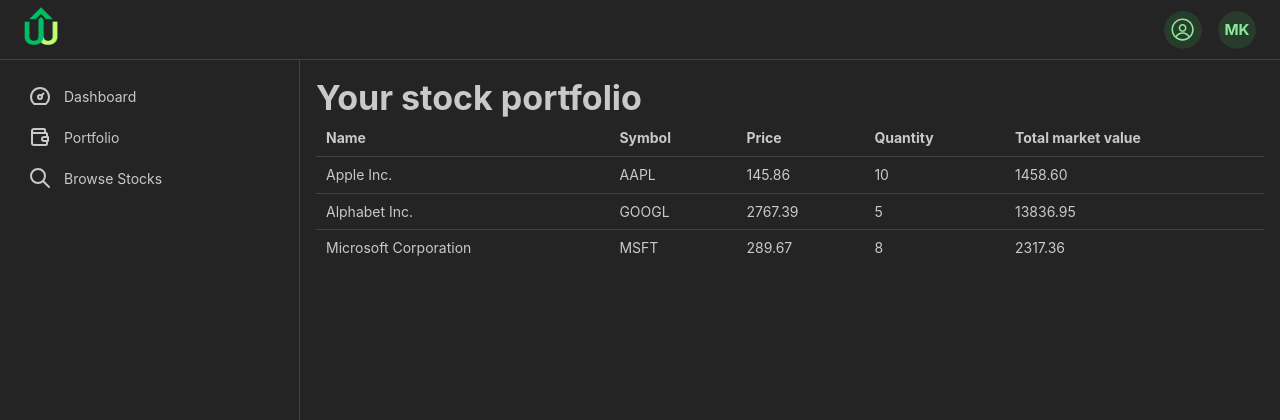
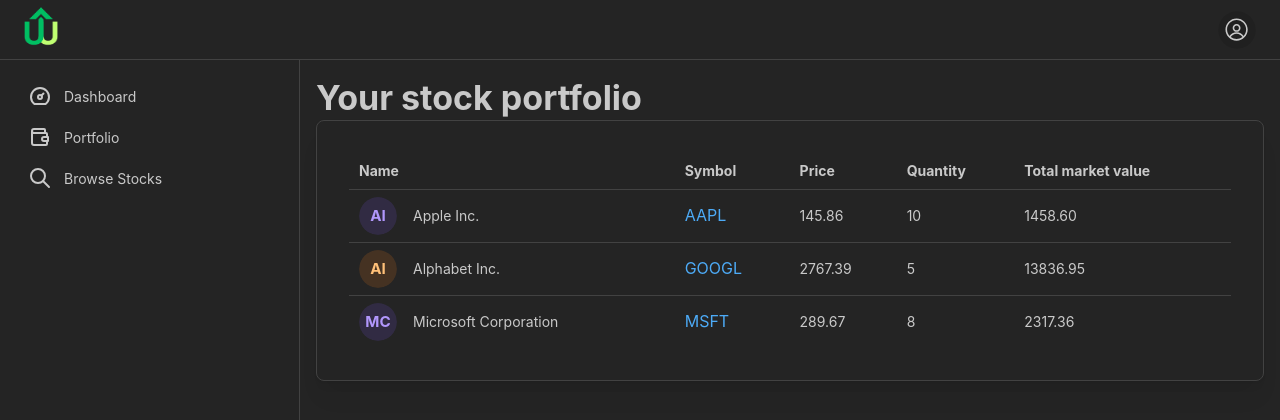
Before and after one commit to justinfiset/UpTrade, a Next.js app in the folder UpTradeClient/: page /portfolio in a window 1280 px wide. Shown: the top 420 px of the page. Built offline with nearby package versions, Linux system fonts and the light colour scheme; no server answers.

Commit message:
Api integration to portfolo and stock browsing

```diff
--- a/UpTradeClient/components/AppNav.js
+++ b/UpTradeClient/components/AppNav.js
@@ -32,6 +32,7 @@
 import LoginForm from "./LoginForm";
 import SignupForm from "./SignupForm";
 import { useState } from "react";
+import AvatarIcon from "./AvatarIcon";
 
 export default function AppNav(props) {
     const [opened, { toggle }] = useDisclosure();
@@ -115,8 +116,7 @@
                     <Menu trigger="hover" ml={"auto"} mr={"1.5em"}>
                         <Menu.Target>
                           <Group>
-                          <Avatar color="green" radius="xl"></Avatar>
-                          <Avatar color="green" radius="xl">MK</Avatar>
+                          <AvatarIcon></AvatarIcon>
                           </Group>
                         </Menu.Target>
                         {props.loggedIn ? loggedInMenu : loggedOutMenu}
--- /dev/null
+++ b/UpTradeClient/components/AvatarIcon.js
@@ -0,0 +1,38 @@
+import { Avatar } from "@mantine/core";
+import { useEffect, useState } from "react";
+
+export default function AvatarIcon(props) {
+    const [logo, setLogo] = useState(null);
+    const [logoError, setLogoError] = useState(false);
+
+    useEffect(() => {
+        async function fetchStockLogo() {
+            try {
+                const response = await fetch(props.src);
+                const data = await response.json();
+                if (data.logo) {
+                    setLogo(data.logo);
+                } else {
+                    setLogoError(true);
+                }
+            } catch (error) {
+                setLogoError(true);
+            }
+        }
+        fetchStockLogo();
+    });
+
+    return (
+        <>
+            {logoError ? (
+                <Avatar
+                    color="initials"
+                    name={props.name}
+                    onError={() => setLogoError(true)}
+                />
+            ) : (
+                <Avatar src={logo}></Avatar>
+            )}
+        </>
+    );
+}
--- a/UpTradeClient/pages/Dashboard.js
+++ b/UpTradeClient/components/Dashboard.js
@@ -1,5 +1,5 @@
 import { Container, Grid, SimpleGrid, Skeleton } from "@mantine/core";
-import StartCard from "../components/StatCard";
+import StartCard from "./StatCard";
 
 export default function Dashboard() {
   const PRIMARY_COL_HEIGHT = "300px";
--- /dev/null
+++ b/UpTradeClient/pages/api/finnhub.js
@@ -0,0 +1,25 @@
+export default function handler(req, res) {
+    const finnhub = require("finnhub");
+
+    // Vérification de l'API Key
+    const apiKey = process.env.FINNHUB_API_KEY;
+    console.log("API Key utilisée:", apiKey);
+
+    if (!apiKey) {
+        return res.status(500).json({ error: "API Key non définie dans .env.local" });
+    }
+
+    const api_key = finnhub.ApiClient.instance.authentications["api_key"];
+    api_key.apiKey = apiKey;
+
+    const finnhubClient = new finnhub.DefaultApi();
+
+    // TEST avec une requête plus simple (quote au lieu de stockCandles)
+    finnhubClient.quote("AAPL", (error, data, response) => {
+        if (error) {
+            console.error("Erreur Finnhub:", error);
+            return res.status(500).json({ error: "Erreur Finnhub", details: error });
+        }
+        res.status(200).json(data);
+    });
+}
--- /dev/null
+++ b/UpTradeClient/pages/api/stock-logo.js
@@ -0,0 +1,20 @@
+export default async function handler(req, res) {
+    const { symbol } = req.query;
+
+    if (!symbol) {
+        return res.status(400).json({ error: "Le symbole est requis" });
+    }
+
+    try {
+        const response = await fetch(`https://finnhub.io/api/v1/stock/profile2?symbol=${symbol}&token=${process.env.FINNHUB_API_KEY}`);
+        const data = await response.json();
+
+        if (!data.logo) {
+            return res.status(404).json({ error: "Logo non trouvé" });
+        }
+
+        res.status(200).json({ logo: data.logo });
+    } catch (error) {
+        res.status(500).json({ error: "Erreur lors de la récupération du logo" });
+    }
+}
--- /dev/null
+++ b/UpTradeClient/pages/api/stock.js
@@ -0,0 +1,16 @@
+export default async function handler(req, res) {
+    const { symbol } = req.query;
+
+    if (!symbol) {
+        return res.status(400).json({ error: "Le symbole est requis" });
+    }
+
+    try {
+        const response = await fetch(`https://finnhub.io/api/v1/quote?symbol=${symbol}&token=${process.env.FINNHUB_API_KEY}`);
+        const data = await response.json();
+
+        res.status(200).json(data);
+    } catch (error) {
+        res.status(500).json({ error: "Erreur lors de la récupération des données" });
+    }
+}
--- a/UpTradeClient/pages/portfolio.js
+++ b/UpTradeClient/pages/portfolio.js
@@ -1,4 +1,7 @@
-import { Title, Table } from "@mantine/core";
+import { Title, Table, Group, Avatar, Anchor, Paper } from "@mantine/core";
+import Link from "next/link";
+import { useEffect, useState } from "react";
+import AvatarIcon from "../components/AvatarIcon";
 
 const data = [
     {
@@ -18,23 +21,38 @@
         name: "Microsoft Corporation",
         price: 289.67,
         quantity: 8,
-  }
+    },
 ];
 
 export default function Portfolio() {
-  const rows = data.map((stock) => (
+    const rows = data.map((stock) => {
+        return (
             <Table.Tr>
-      <Table.Td>{stock.name}</Table.Td>
-      <Table.Td>{stock.symbol}</Table.Td>
+                <Table.Td>
+                    <Group>
+                        <AvatarIcon
+                            src={"/api/stock-logo?symbol=" + stock.symbol}
+                            name={stock.name}
+                        />
+                        {stock.name}
+                    </Group>
+                </Table.Td>
+                <Table.Td>
+                    <Anchor component={Link} href={"/stock/" + stock.symbol}>
+                        {stock.symbol}
+                    </Anchor>
+                </Table.Td>
                 <Table.Td>{stock.price}</Table.Td>
                 <Table.Td>{stock.quantity}</Table.Td>
                 <Table.Td>{(stock.price * stock.quantity).toFixed(2)}</Table.Td>
             </Table.Tr>
-  ));
+        );
+    });
 
     return (
         <>
             <Title>Your stock portfolio</Title>
+            <Paper shadow="md" radius="md" withBorder p="xl">
                 <Table>
                     <Table.Thead>
                         <Table.Tr>
@@ -47,6 +65,7 @@
                     </Table.Thead>
                     <Table.Tbody>{rows}</Table.Tbody>
                 </Table>
+            </Paper>
         </>
     );
 }
```
Also changed, not shown: UpTradeClient/pages/stock/[stock].js (added, +55 -0 lines). Lines whose indentation alone changed are shown as unchanged.
